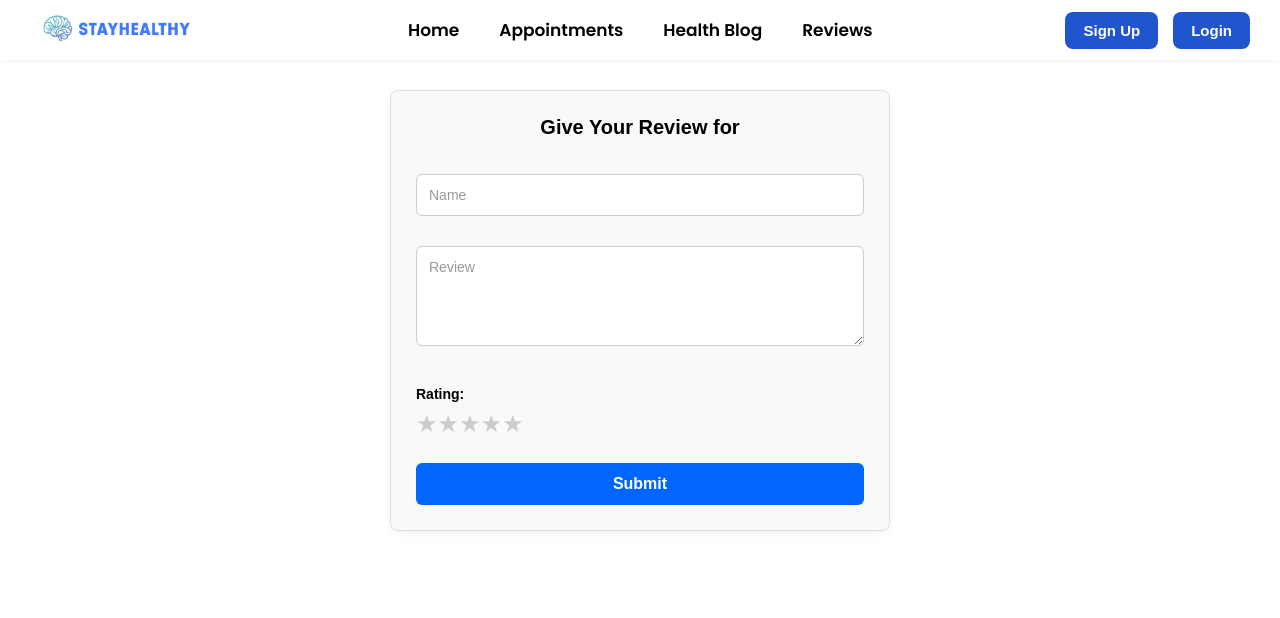
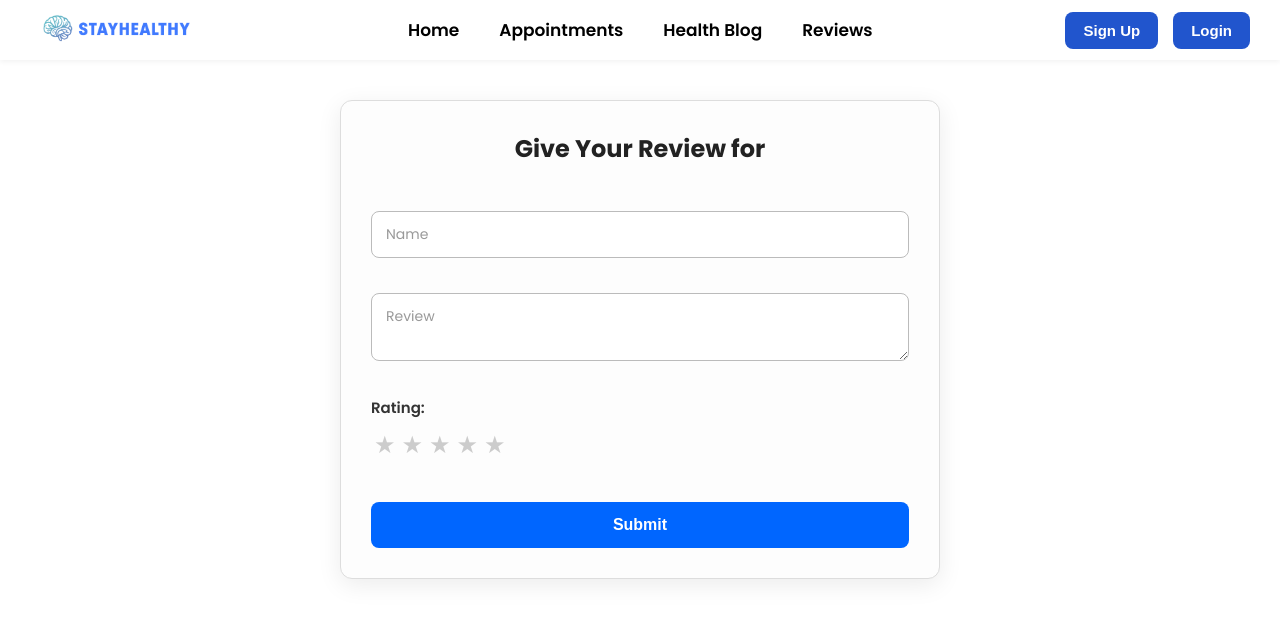
Before and after one commit to NourSafta/stayhealthy-react, a React (Create React App) app: page /reviewform in a window 1280 px wide. Shown: the top 618 px of the page. Built offline with nearby package versions, Linux system fonts and the light colour scheme.

Commit message:
Updated ReviewForm font styles to match app design

```diff
--- a/src/Components/ReviewForm/ReviewForm.css
+++ b/src/Components/ReviewForm/ReviewForm.css
@@ -1,69 +1,88 @@
 .review-form {
-    background: #f9f9f9;
-    padding: 25px;
-    border: 1px solid #ddd;
-    border-radius: 8px;
-    width: 100%;
-    max-width: 500px;
-    margin: 30px auto;
-    box-shadow: 0 2px 10px rgba(0, 0, 0, 0.05);
-    font-family: 'Arial', sans-serif;
+  background-color: #fdfdfd;
+  padding: 30px;
+  border-radius: 12px;
+  border: 1.5px solid #ddd;
+  box-shadow: 0 6px 24px rgba(0, 0, 0, 0.08);
+  max-width: 600px;
+  margin: 40px auto;
+  font-family: 'Poppins', 'Segoe UI', sans-serif;
+  color: #222;
 }
 
+
 .review-form h3 {
-    font-size: 20px;
-    margin-bottom: 20px;
+  text-align: center;
+  font-size: 24px;
+  font-weight: 700;
+  margin-bottom: 30px;
+}
+
+.review-form label {
+  display: block;
+  margin-bottom: 8px;
+  font-size: 15px;
   font-weight: 600;
-    text-align: center;
+  color: #333;
 }
 
 .review-form input,
 .review-form textarea {
   width: 100%;
-    padding: 12px;
-    margin-bottom: 15px;
-    border: 1px solid #ccc;
-    border-radius: 6px;
+  padding: 12px 14px;
+  font-size: 14px;
+  border: 1.8px solid #bbb;
+  border-radius: 8px;
+  margin-bottom: 20px;
+  font-family: inherit;
+  background-color: #fff;
+  transition: border-color 0.25s ease, box-shadow 0.25s ease;
+  color: #333;
+}
+
+.review-form input:focus,
+.review-form textarea:focus {
+  outline: none;
+  border-color: #007bff;
+  box-shadow: 0 0 4px rgba(0, 123, 255, 0.4);
+}
+
+.review-form input::placeholder,
+.review-form textarea::placeholder {
+  color: #999;
   font-size: 14px;
 }
 
-  .review-form textarea {
-    min-height: 100px;
-    resize: vertical;
+.review-form .rating {
+  margin-bottom: 25px;
+}
+
+.review-form .rating span {
+  font-size: 24px;
+  cursor: pointer;
+  color: lightgray;
+  transition: color 0.2s ease;
+  padding: 0 3px;
+}
+
+.review-form .rating span.selected,
+.review-form .rating span:hover {
+  color: gold;
 }
 
 .review-form button {
   width: 100%;
-    padding: 12px;
+  padding: 14px;
   background-color: #0066ff;
   color: white;
-    font-weight: bold;
   font-size: 16px;
+  font-weight: 600;
   border: none;
-    border-radius: 6px;
+  border-radius: 8px;
   cursor: pointer;
-    transition: background-color 0.3s ease;
+  transition: background-color 0.2s ease;
 }
 
 .review-form button:hover {
-    background-color: #0051cc;
+  background-color: #0052cc;
 }
-
-.review-form input::placeholder,
-.review-form textarea::placeholder {
-  font-family: 'Arial', sans-serif;
-  font-size: 14px;
-  font-weight: 400;
-  color: #999;
-  opacity: 1;
-}
-
-.rating {
-    margin: 10px 0;
-    font-size: 16px;
-  }
-
-  .rating label {
-    font-weight: bold;
-    margin-right: 10px;
-  }
```
Also changed, not shown: 1 other file (tests, documents, lock files or other folders). Lines whose indentation alone changed are shown as unchanged.
